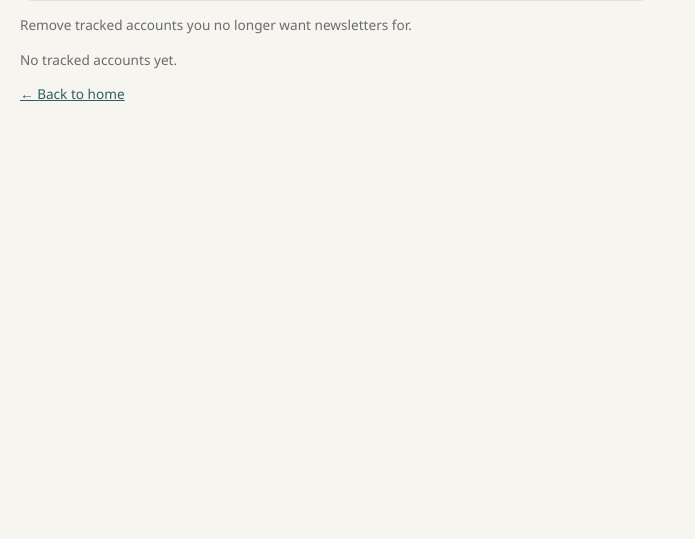
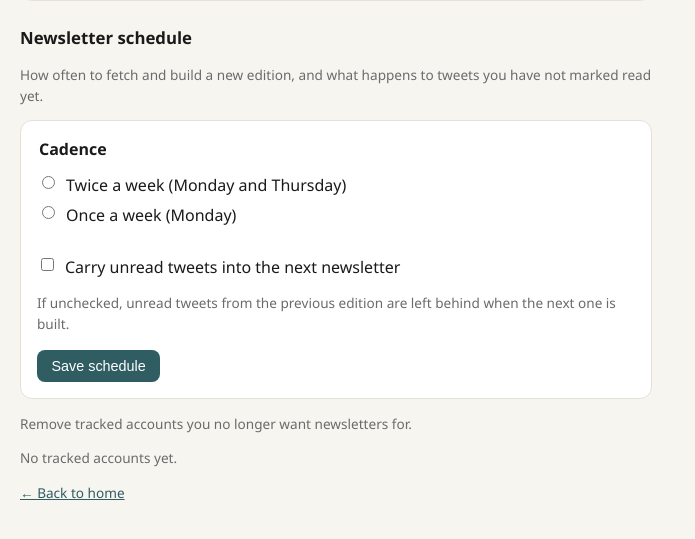
Before and after one commit to jdserenity/newsletter-tool, a Python web app: template app/templates/settings.html in a window 1280 px wide. Shown: the part 218-757 px from the top of the page, without its empty margins (0-695 px from the left). Run offline with Jinja, Linux system fonts and the light colour scheme; the template is opened without the code that fills it, so the values that code supplies are empty.

Commit message:
Expose cadence and append-unread on the settings page.
Manual fetch prints and uses the configured period; edition labels show the date range instead of only a week start.

Co-authored-by: Cursor <cursoragent@cursor.com>

```diff
--- a/app/rss.py
+++ b/app/rss.py
@@ -45,7 +45,7 @@ def newsletter_feed(account, editions, base_url):
     content = json.loads(e["content_json"])
     blocks = [item_description_html(i) for i in content]
     desc = "<br><br>".join(blocks) if blocks else "No posts this week."
-    title = escape(f"@{account['handle']} — week of {e['week_start'][:10]}")
+    title = escape(f"@{account['handle']} — {e['week_start'][:10]} → {e['week_end'][:10]}")
     link = f"{base_url}/editions/{e['id']}"
     items.append(
       f"<item><title>{title}</title><link>{escape(link)}</link>"
--- a/app/templates/base.html
+++ b/app/templates/base.html
@@ -59,6 +59,17 @@
     overflow: auto; height: auto; min-height: 100%;
   }
   .settings-panel { padding: 0 var(--pad-x); max-width: 42rem; }
+  .settings-panel h3 { margin: 1.5rem 0 0.35rem; font-size: 1.05rem; }
+  .settings-panel fieldset { border: 0; margin: 0 0 0.75rem; padding: 0; }
+  .settings-panel legend { font-weight: 600; margin-bottom: 0.35rem; }
+  .settings-panel .choice {
+    display: flex; align-items: flex-start; gap: 0.5rem;
+    margin: 0.35rem 0; cursor: pointer;
+  }
+  .settings-panel .choice input { margin-top: 0.2rem; }
+  .settings-panel .app-settings { display: flex; flex-direction: column; gap: 0.25rem; padding: 1rem; }
+  .settings-panel .app-settings .tip { margin: 0.15rem 0 0.75rem; }
+  .settings-panel .app-settings button { align-self: flex-start; }
   .edition-panel { padding: 0 var(--pad-x) 2rem; max-width: calc(var(--card-width) + 2.5rem); margin: 0 auto; }
   .edition-back { margin: 0 0 0.75rem; }
   .edition-card {
--- a/app/templates/edition.html
+++ b/app/templates/edition.html
@@ -1,7 +1,7 @@
 {% extends "base.html" %}
 {% from "_tweet_macros.html" import tweet_media, quoted_block %}
 {% block body_class %}page-edition{% endblock %}
-{% block title %}@{{ edition.handle }} — week of {{ edition.week_start[:10] }}{% endblock %}
+{% block title %}@{{ edition.handle }} — {{ edition.week_start[:10] }} → {{ edition.week_end[:10] }}{% endblock %}
 {% block content %}
 <div class="edition-panel">
   <p class="muted edition-back"><a href="/">← Home</a></p>
@@ -12,7 +12,7 @@
         {% if edition.display_name %}<span class="muted">{{ edition.display_name }}</span>{% endif %}
       </div>
       <div class="week-label muted">
-        Week of {{ edition.week_start[:10] }} · {{ edition.item_count }} items ·
+        {{ edition.week_start[:10] }} → {{ edition.week_end[:10] }} · {{ edition.item_count }} items ·
         ${{ "%.2f"|format(edition.cost_usd) }} · built {{ edition.built_at }}
       </div>
     </div>
--- a/app/templates/home.html
+++ b/app/templates/home.html
@@ -45,7 +45,7 @@
       </div>
       {% endif %}
       {% if e %}
-      <div class="week-label muted"><span class="text-content">Week of {{ e.week_start[:10] }} · {{ e.item_count }} items · ${{ "%.2f"|format(e.cost_usd) }}</span></div>
+      <div class="week-label muted"><span class="text-content">{{ e.week_start[:10] }} → {{ e.week_end[:10] }} · {{ e.item_count }} items · ${{ "%.2f"|format(e.cost_usd) }}</span></div>
       <div class="tweet-list">
       {% for item in card.entries %}
       {% set is_read = item.tweet_id in card.read_tweet_ids %}
--- a/app/templates/settings.html
+++ b/app/templates/settings.html
@@ -14,6 +14,32 @@
       <span class="muted"> API cost this month</span>
     </div>
   </div>
+
+  <h3>Newsletter schedule</h3>
+  <p class="muted">How often to fetch and build a new edition, and what happens to tweets you have not marked read yet.</p>
+  <form method="post" action="/settings" class="card app-settings">
+    <fieldset>
+      <legend>Cadence</legend>
+      <label class="choice">
+        <input type="radio" name="cadence" value="twice_weekly"
+          {% if app_settings.cadence == 'twice_weekly' %}checked{% endif %}>
+        Twice a week (Monday and Thursday)
+      </label>
+      <label class="choice">
+        <input type="radio" name="cadence" value="weekly"
+          {% if app_settings.cadence == 'weekly' %}checked{% endif %}>
+        Once a week (Monday)
+      </label>
+    </fieldset>
+    <label class="choice">
+      <input type="checkbox" name="append_unread" value="true"
+        {% if app_settings.append_unread %}checked{% endif %}>
+      Carry unread tweets into the next newsletter
+    </label>
+    <p class="muted tip">If unchecked, unread tweets from the previous edition are left behind when the next one is built.</p>
+    <button type="submit">Save schedule</button>
+  </form>
+
   <p class="muted">Remove tracked accounts you no longer want newsletters for.</p>
   {% for a in accounts %}  <div class="card row">
     <div>
```
Also changed, not shown: app/cli.py (+5 -2 lines), app/main.py (+11 -2 lines), tests/test_cli.py (+4 -0 lines), tests/test_web.py (+30 -4 lines).
